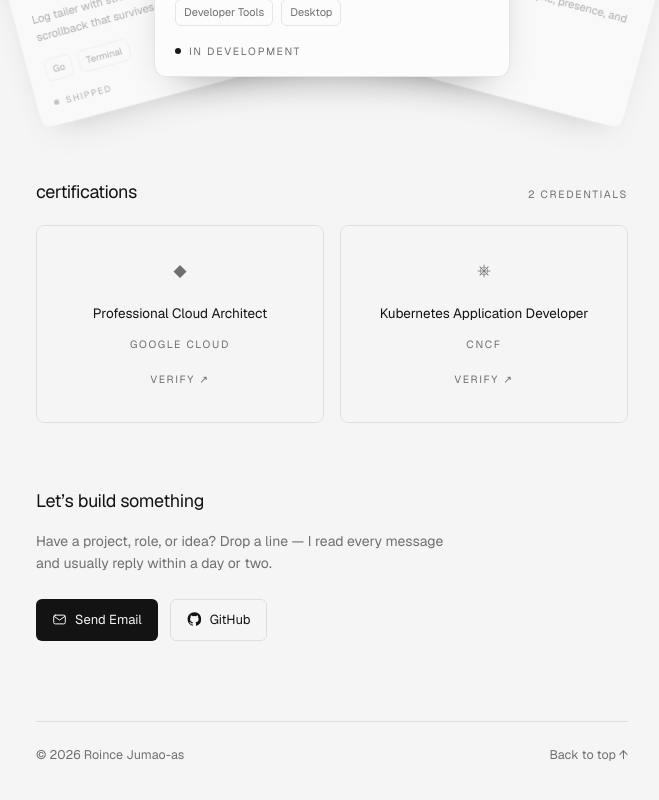
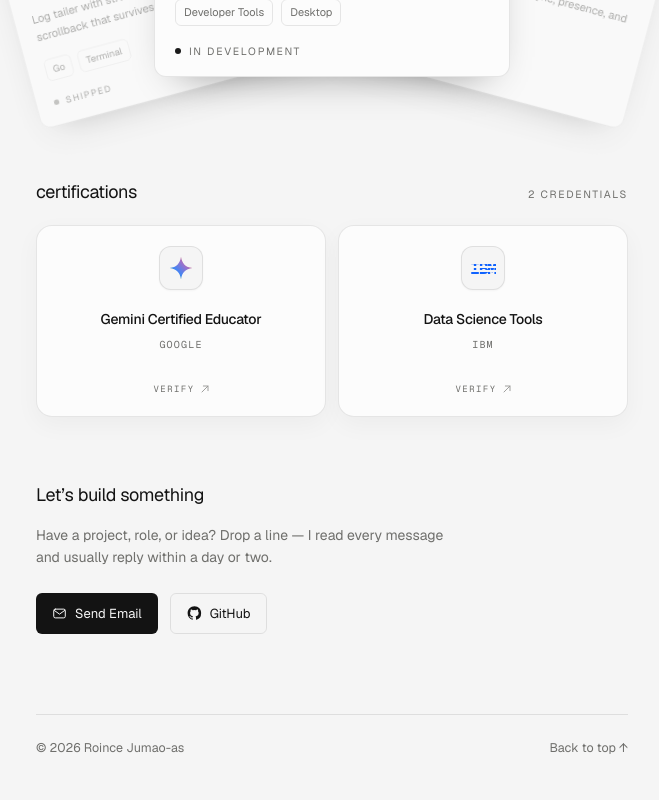
Before and after one commit to HanniCrypt/portfolio, a Next.js app: page / in a window 1280 px wide. Shown: the part 1446-2246 px from the top of the page, without its empty margins (308-967 px from the left). Built offline with nearby package versions, Linux system fonts and the light colour scheme.

Commit message:
Refactor certifications section on homepage to use CertificationCard component. Updated certification data structure to include href and specific mark types for better clarity and functionality.

```diff
--- /dev/null
+++ b/app/components/certification-card.tsx
@@ -0,0 +1,152 @@
+"use client";
+
+import type { Certification } from "../lib/data";
+
+/**
+ * Certification card, matching the reference's treatment.
+ *
+ * Geometry and motion read off its computed styles rather than eyeballed:
+ * a 900px perspective, rotateY of nx·10° and rotateX of −ny·8° (so ±5°/±4°
+ * at the edges), a 5px lift on hover, and border/shadow easing over 220ms on
+ * cubic-bezier(0.22, 1, 0.36, 1). The glow is a radial gradient parked at the
+ * pointer that fades in over 300ms.
+ */
+const TILT_Y = 10; // degrees across the full width
+const TILT_X = 8; // degrees across the full height
+const EASE = "cubic-bezier(0.22, 1, 0.36, 1)";
+
+function track(event: React.PointerEvent<HTMLLIElement>) {
+  const el = event.currentTarget;
+  const rect = el.getBoundingClientRect();
+  const nx = (event.clientX - rect.left) / rect.width - 0.5;
+  const ny = (event.clientY - rect.top) / rect.height - 0.5;
+  el.style.setProperty("--tilt-y", `${nx * TILT_Y}deg`);
+  el.style.setProperty("--tilt-x", `${-ny * TILT_X}deg`);
+  el.style.setProperty("--gx", `${(nx + 0.5) * 100}%`);
+  el.style.setProperty("--gy", `${(ny + 0.5) * 100}%`);
+}
+
+function untrack(event: React.PointerEvent<HTMLLIElement>) {
+  const el = event.currentTarget;
+  el.style.setProperty("--tilt-y", "0deg");
+  el.style.setProperty("--tilt-x", "0deg");
+}
+
+/** The Gemini mark: a four-point star on Google's brand gradient. */
+function GeminiMark() {
+  return (
+    <svg className="size-7" viewBox="0 0 32 32" fill="none" aria-hidden>
+      <defs>
+        <linearGradient
+          id="gemini-mark"
+          x1="5"
+          y1="27"
+          x2="27"
+          y2="5"
+          gradientUnits="userSpaceOnUse"
+        >
+          <stop stopColor="#34A853" />
+          <stop offset="0.32" stopColor="#4285F4" />
+          <stop offset="0.66" stopColor="#9B72CB" />
+          <stop offset="1" stopColor="#EA4335" />
+        </linearGradient>
+      </defs>
+      <path
+        d="M16 3C17.2 10.9 21.1 14.8 29 16C21.1 17.2 17.2 21.1 16 29C14.8 21.1 10.9 17.2 3 16C10.9 14.8 14.8 10.9 16 3Z"
+        fill="url(#gemini-mark)"
+      />
+    </svg>
+  );
+}
+
+/**
+ * IBM's striped wordmark, built the way the reference does it: the letters are
+ * transparent and a repeating horizontal gradient is clipped to them, so the
+ * stripes come free with no image asset.
+ */
+function IbmMark() {
+  return (
+    <span
+      aria-hidden
+      className="bg-[repeating-linear-gradient(to_bottom,#0f62fe_0,#0f62fe_2px,transparent_2px,transparent_4px)] bg-clip-text font-mono text-[1.05rem] font-bold leading-none tracking-[-0.08em] text-transparent"
+    >
+      IBM
+    </span>
+  );
+}
+
+function ArrowMark() {
+  return (
+    <svg
+      className="size-2 shrink-0 opacity-70"
+      viewBox="0 0 12 12"
+      fill="none"
+      aria-hidden
+    >
+      <path
+        d="M3.5 1.5H10.5V8.5M10.5 1.5L1.5 10.5"
+        stroke="currentColor"
+        strokeWidth="1.4"
+        strokeLinecap="round"
+        strokeLinejoin="round"
+      />
+    </svg>
+  );
+}
+
+const marks = { gemini: GeminiMark, ibm: IbmMark };
+
+export function CertificationCard({ cert }: { cert: Certification }) {
+  const Mark = marks[cert.mark];
+
+  return (
+    <li
+      onPointerMove={track}
+      onPointerLeave={untrack}
+      // The lift is pure CSS so it eases back out on its own; only the tilt and
+      // glow, which need the pointer's position, are written from JS.
+      // Written out literally, not interpolated: Tailwind scans the source as
+      // text, so a class name built from a variable is never generated.
+      className="group relative flex min-h-48 flex-col items-center overflow-hidden rounded-2xl border border-line bg-card px-4 py-5 text-center shadow-[0_8px_24px_rgb(10_10_10/0.04)] transition-[transform,border-color,box-shadow] duration-[220ms] hover:border-line-strong hover:shadow-[0_24px_64px_rgb(10_10_10/0.13)] hover:[--lift:-5px] focus-within:border-line-strong focus-within:[--lift:-5px] dark:shadow-[0_8px_24px_rgb(0_0_0/0.18)] dark:hover:shadow-[0_24px_64px_rgb(0_0_0/0.4)]"
+      style={{
+        transform:
+          "perspective(900px) translateY(var(--lift, 0px)) rotateX(var(--tilt-x, 0deg)) rotateY(var(--tilt-y, 0deg))",
+        transformStyle: "preserve-3d",
+        transitionTimingFunction: EASE,
+      }}
+    >
+      {/* Glow that follows the pointer, fading in over 300ms. */}
+      <span
+        aria-hidden
+        className="pointer-events-none absolute inset-0 opacity-0 transition-opacity duration-300 group-hover:opacity-100"
+        style={{
+          background:
+            "radial-gradient(circle at var(--gx, 50%) var(--gy, 50%), color-mix(in srgb, var(--fg) 7%, transparent), transparent 42%)",
+        }}
+      />
+
+      <div className="relative z-[1] mb-5 grid size-11 place-items-center rounded-xl border border-line bg-bg shadow-[0_1px_2px_rgb(10_10_10/0.035)]">
+        <Mark />
+      </div>
+
+      <h3 className="relative z-[1] max-w-[16rem] text-[14px] font-medium leading-[1.35] tracking-[-0.02em]">
+        {cert.name}
+      </h3>
+
+      <p className="relative z-[1] mt-2 font-mono text-[10px] uppercase tracking-[0.12em] text-muted">
+        {cert.issuer}
+      </p>
+
+      <a
+        href={cert.href}
+        target="_blank"
+        rel="noopener noreferrer"
+        aria-label={`Verify ${cert.name} from ${cert.issuer}`}
+        className="relative z-[1] mt-auto inline-flex items-center gap-1.5 pt-4 font-mono text-[9px] uppercase tracking-[0.16em] text-muted transition-colors duration-200 hover:text-fg focus-visible:text-fg focus-visible:outline-2 focus-visible:outline-offset-4 focus-visible:outline-fg"
+      >
+        Verify
+        <ArrowMark />
+      </a>
+    </li>
+  );
+}
--- a/app/lib/data.ts
+++ b/app/lib/data.ts
@@ -95,7 +95,25 @@ export const projects: Project[] = [
   },
 ];
 
-export const certifications = [
-  { name: "Professional Cloud Architect", issuer: "GOOGLE CLOUD", mark: "◆" },
-  { name: "Kubernetes Application Developer", issuer: "CNCF", mark: "⎈" },
+export type Certification = {
+  name: string;
+  issuer: string;
+  /** Selects the brand mark drawn in the card's logo tile. */
+  mark: "gemini" | "ibm";
+  href: string;
+};
+
+/**
+ * Placeholder credentials, like the rest of this file. The verify links are
+ * deliberately inert — the reference points these at its owner's real badge
+ * pages, which are personal to them.
+ */
+export const certifications: Certification[] = [
+  {
+    name: "Gemini Certified Educator",
+    issuer: "Google",
+    mark: "gemini",
+    href: "#",
+  },
+  { name: "Data Science Tools", issuer: "IBM", mark: "ibm", href: "#" },
 ];
--- a/app/page.tsx
+++ b/app/page.tsx
@@ -1,6 +1,7 @@
 
 import Image from "next/image";
 
+import { CertificationCard } from "./components/certification-card";
 import { ContributionGraph } from "./components/contribution-graph";
 import { ProjectStack } from "./components/project-stack";
 import {
@@ -169,24 +170,9 @@ export default function Home() {
           <h2 className="text-[18px] tracking-[-0.02em]">certifications</h2>
           <span className="label">{certifications.length} credentials</span>
         </div>
-        <ul className="grid grid-cols-1 gap-4 sm:grid-cols-2">
+        <ul className="grid grid-cols-1 gap-3 sm:grid-cols-2">
           {certifications.map((cert) => (
-            <li
-              key={cert.name}
-              className="rounded-lg border border-line px-5 py-8 text-center"
-            >
-              <span aria-hidden className="text-[17px] text-muted">
-                {cert.mark}
-              </span>
-              <p className="mt-5 text-[13.5px]">{cert.name}</p>
-              <p className="label mt-4">{cert.issuer}</p>
-              <a
-                href="#"
-                className="label mt-6 inline-block transition-colors hover:text-fg"
-              >
-                Verify <span aria-hidden>↗</span>
-              </a>
-            </li>
+            <CertificationCard key={cert.name} cert={cert} />
           ))}
         </ul>
       </section>
```
